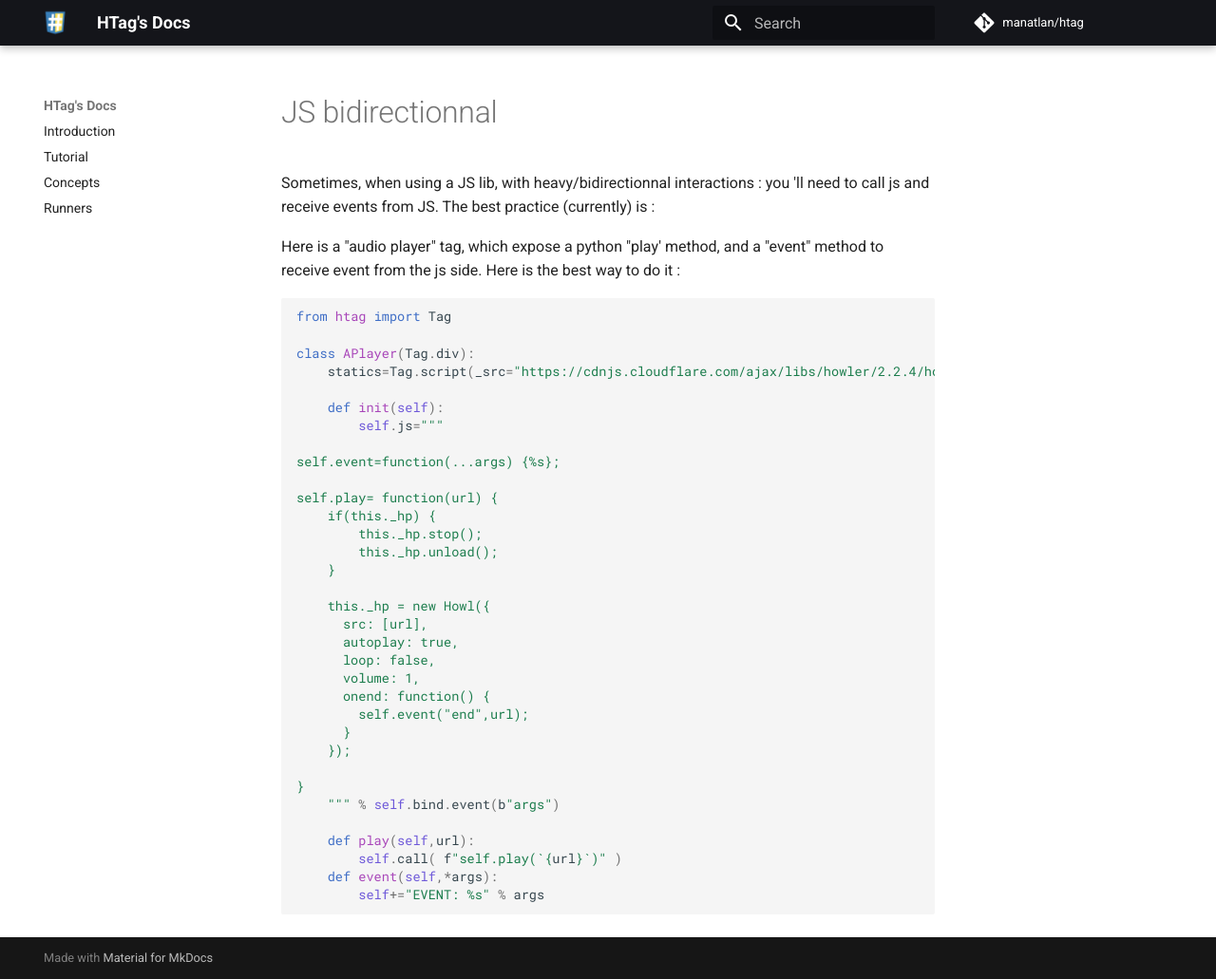
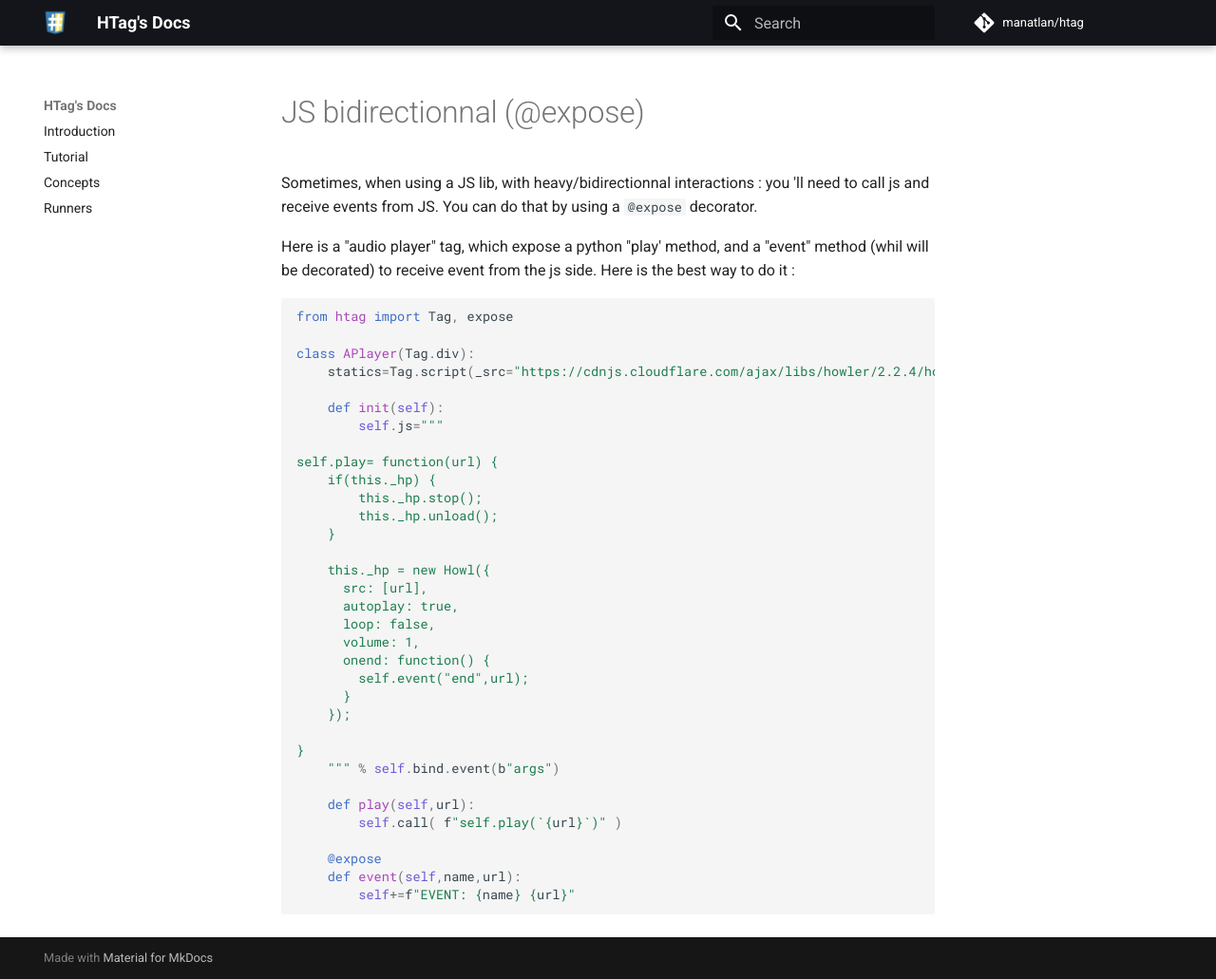
Before and after one commit to manatlan/htag, an MkDocs documentation site: the page built from docs/js_bidirectionnal.md, in a window 1280 px wide and 1031 px high. Shown: the whole window at 95% size. Built offline with MkDocs 1.6.1 and Material for MkDocs 9.7.7, drawn with Linux system fonts in a browser that asks for light colours; comment, search, counter and statistics services are not loaded.

Commit message:
update docs

````diff
--- a/docs/js_bidirectionnal.md
+++ b/docs/js_bidirectionnal.md
@@ -1,20 +1,17 @@
-# JS bidirectionnal
+# JS bidirectionnal (@expose)
 
-Sometimes, when using a JS lib, with heavy/bidirectionnal interactions : you 'll need to call js and receive events from JS.
-The best practice (currently) is :
+Sometimes, when using a JS lib, with heavy/bidirectionnal interactions : you 'll need to call js and receive events from JS. You can do that by using a `@expose` decorator.
 
-Here is a "audio player" tag, which expose a python "play' method, and a "event" method to receive event from the js side. Here is the best way to do it :
+Here is a "audio player" tag, which expose a python "play' method, and a "event" method (whil will be decorated) to receive event from the js side. Here is the best way to do it :
 
 ```python
-from htag import Tag
+from htag import Tag, expose
 
 class APlayer(Tag.div):
     statics=Tag.script(_src="https://cdnjs.cloudflare.com/ajax/libs/howler/2.2.4/howler.min.js")
 
     def init(self):
         self.js="""
-
-self.event=function(...args) {%s};
 
 self.play= function(url) {
     if(this._hp) {
@@ -37,6 +34,8 @@ self.play= function(url) {
 
     def play(self,url):
         self.call( f"self.play(`{url}`)" )
-    def event(self,*args):
-        self+="EVENT: %s" % args
+
+    @expose
+    def event(self,name,url):
+        self+=f"EVENT: {name} {url}"
 ```
````
Also changed, not shown: docs/index.md (+5 -3 lines).
